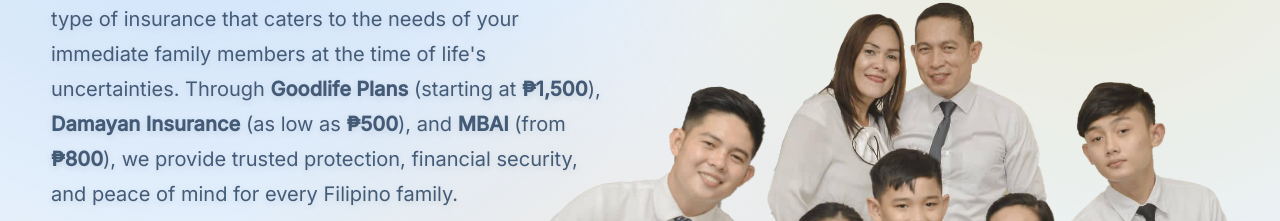
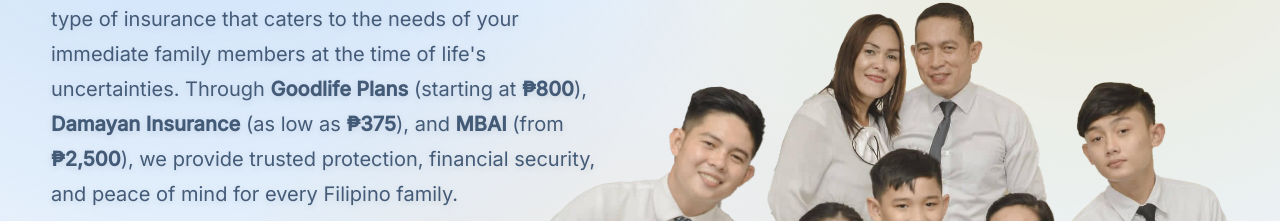
Before and after one commit to J0ng26/Damayan-Insurance-Project, a Vue app: page / in a window 1280 px wide. Shown: the part 415-636 px from the top of the page. Built offline with nearby package versions, Linux system fonts and the light colour scheme; a small style sheet from the web is missing; a web font is replaced by a local one.

Commit message:
update header

```diff
--- a/src/pages/index.vue
+++ b/src/pages/index.vue
@@ -561,9 +561,9 @@
                     At Goodlife, we offer comprehensive individual or family
                     type of insurance that caters to the needs of your immediate
                     family members at the time of life's uncertainties.
-                    Through <strong>Goodlife Plans</strong> (starting at <strong>₱1,500</strong>),
-                    <strong>Damayan Insurance</strong> (as low as <strong>₱500</strong>),
-                    and <strong>MBAI</strong> (from <strong>₱800</strong>),
+                    Through <strong>Goodlife Plans</strong> (starting at <strong>₱800</strong>),
+                    <strong>Damayan Insurance</strong> (as low as <strong>₱375</strong>),
+                    and <strong>MBAI</strong> (from <strong>₱2,500</strong>),
                     we provide trusted protection, financial security, and peace of mind
                     for every Filipino family.
                   </p>
```
